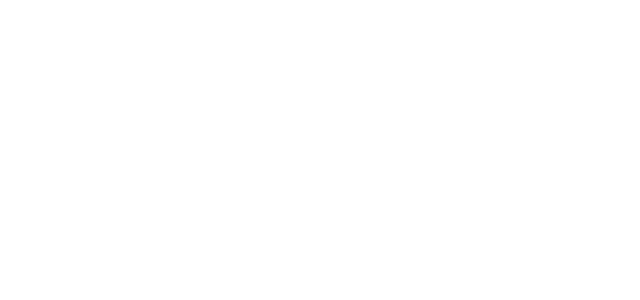
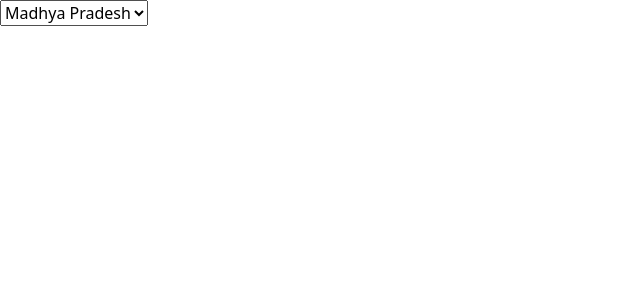
Before and after one commit to acciojob/dropdown-react-vinay1723, a React app: page / in a window 1280 px wide. Shown: the top 300 px of the page, without its empty margins (0-640 px from the left). Built offline with nearby package versions, Linux system fonts and the light colour scheme.

Commit message:
Update App.js

```diff
--- a/src/components/App.js
+++ b/src/components/App.js
@@ -141,11 +141,82 @@
 function App()
 {
 	// Do not alter/remove main div
-	return (
-	<div id="main">
+	const [citys, setCity] = useState([]);
+  const [landmarks, setLandmarks] = useState([]);
+  const [selState, setSelecState] = useState({});
+  const [selCity, setSelecCity] = useState({});
+  const [sellandMark, setSelectLandMark] = useState({});
 
-	</div>
-	);
+  function handleCities(targetstate) {
+    const state = states[targetstate];
+    if (!state) {
+      setCity([]);
+      setLandmarks([]);
+      return;
+    }
+    setSelecState(state);
+    setCity(state.city);
+    setLandmarks([]);
+  }
+
+  function handleLandMarks(targetcity) {
+    const city = citys[targetcity];
+    if (!city) {
+      setLandmarks([]);
+      return;
+    }
+    setSelecCity(city);
+    setSelectLandMark(city.landmarks);
+    setLandmarks(city.landmarks);
+  }
+
+  return (
+    <div id="main">
+      <select id="state" onChange={(e) => handleCities(Number(e.target.value))}>
+        {states.map((state, index) => (
+          <option key={state.name} value={index}>
+            {state.name}
+          </option>
+        ))}
+      </select>
+
+      {citys.length > 0 && (
+        <select
+          id="city"
+          onChange={(e) => handleLandMarks(Number(e.target.value))}
+        >
+          {citys.map((city, index) => (
+            <option key={city.name} value={index}>
+              {city.name}
+            </option>
+          ))}
+        </select>
+      )}
+
+      {landmarks.length > 0 && (
+        <select
+          id="landmark"
+          onChange={(e) =>
+            setSelectLandMark(selCity.landmarks[Number(e.target.value)])
+          }
+        >
+          {landmarks.map((landmark, index) => (
+            <option key={landmark.name} value={index}>
+              {landmark.name}
+            </option>
+          ))}
+        </select>
+      )}
+      <div id="state-name">{selState.name ?? ""}</div>
+      <div id="state-description">{selState.description ?? ""}</div>
+
+      <div id="city-name">{selCity.name ?? ""}</div>
+      <div id="city-description">{selCity.description ?? ""}</div>
+
+      <div id="landmark-name">{sellandMark.name ?? ""}</div>
+      <div id="landmark-description">{sellandMark.description ?? ""}</div>
+    </div>
+  );
 }
 
 
```
